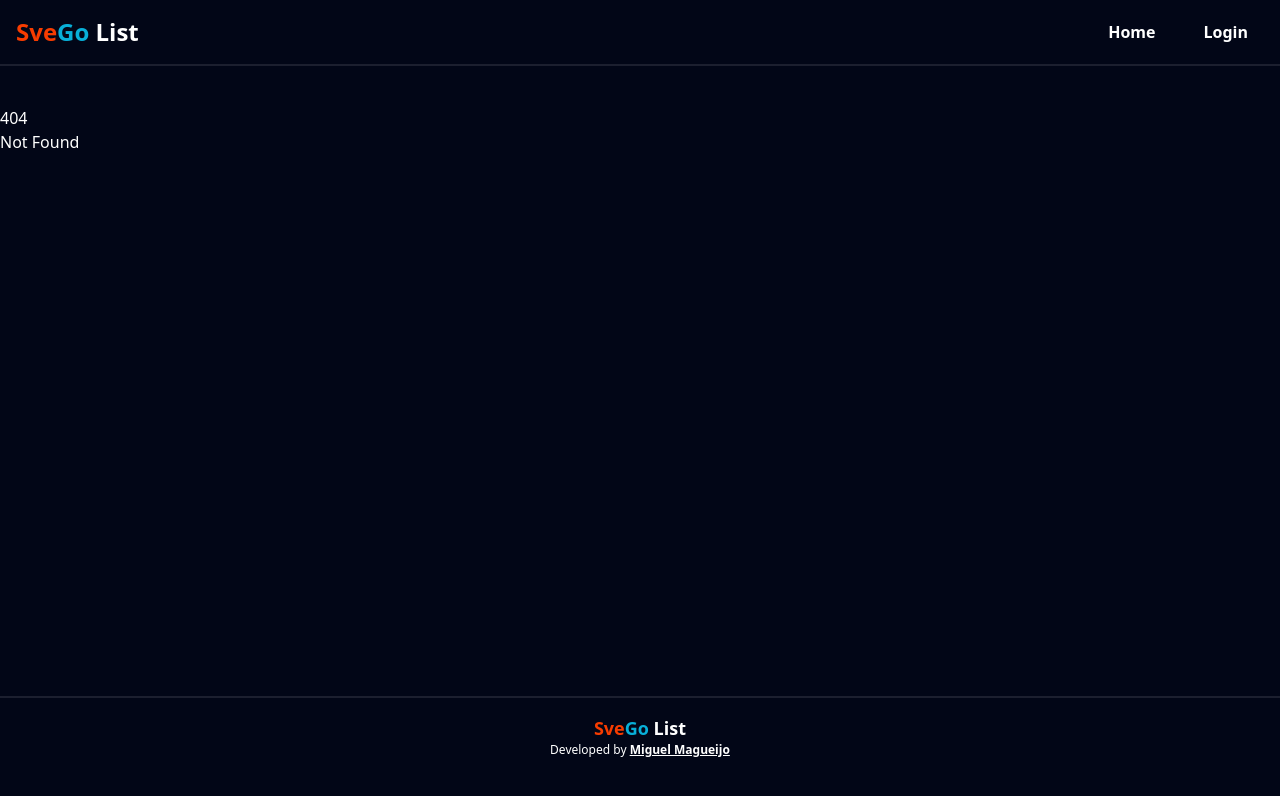
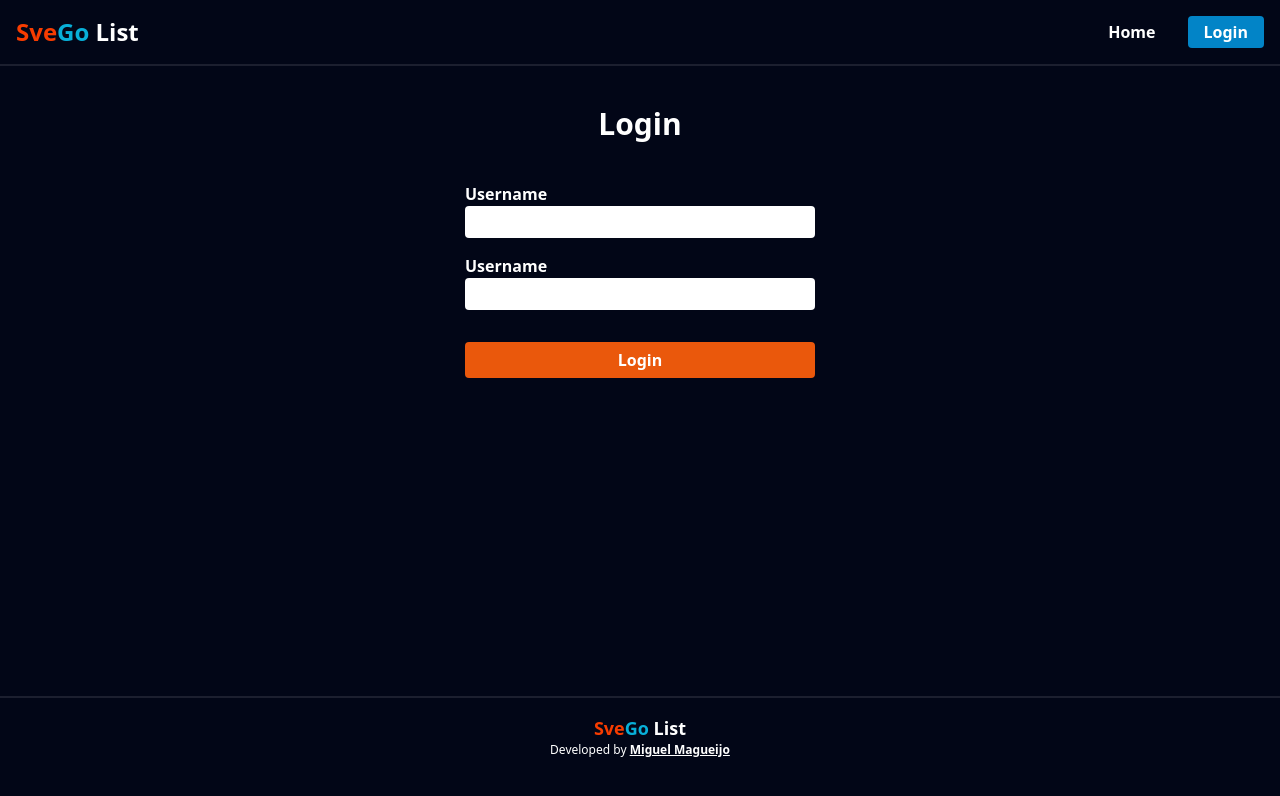
Before and after one commit to miguelmagueijo/SveGo, a SvelteKit app in the folder Web/: page /login in a window 1280 px wide. Before the commit this address had no page. Shown: the top 796 px of the page. Built offline with nearby package versions, Linux system fonts and the light colour scheme; some icons are missing.

Commit message:
Add meta title component, add login page, remove index.tx from lib

```diff
--- a/Web/src/components/Footer.svelte
+++ b/Web/src/components/Footer.svelte
@@ -2,7 +2,7 @@
 	import Icon from "@iconify/svelte";
 </script>
 
-<footer class="pt-4 pb-2 border-t-2 border-white/10">
+<footer class="mt-12 pt-4 pb-2 border-t-2 border-white/10">
 	<p class="text-lg font-bold text-center">
 		<span style="color: #f73c00">Sve</span><span style="color: #08afd8">Go</span> List
 	</p>
--- /dev/null
+++ b/Web/src/lib/MetaTitle.svelte
@@ -0,0 +1,7 @@
+<script lang="ts">
+	export let title = "Page with no name";
+</script>
+
+<svelte:head>
+	<title>SveGo - {title}</title>
+</svelte:head>
--- a/Web/src/lib/index.ts
+++ /dev/null
@@ -1 +0,0 @@
-// place files you want to import through the `$lib` alias in this folder.
--- a/Web/src/routes/+page.svelte
+++ b/Web/src/routes/+page.svelte
@@ -2,6 +2,7 @@
 	import Task from "../components/list/Task.svelte";
 	import Icon from "@iconify/svelte";
 	import { currPage } from "$lib/store";
+	import MetaTitle from "$lib/MetaTitle.svelte";
 
 	currPage.set("home");
 
@@ -96,9 +97,7 @@
 	}
 </script>
 
-<svelte:head>
-	<title>SveGo - Your tasks</title>
-</svelte:head>
+<MetaTitle title="Your tasks" />
 
 <h1 class="text-3xl font-bold text-center">Tasks</h1>
 
--- /dev/null
+++ b/Web/src/routes/login/+page.svelte
@@ -0,0 +1,54 @@
+<script lang="ts">
+	import { currPage } from "$lib/store";
+	import MetaTitle from "$lib/MetaTitle.svelte";
+	import Icon from "@iconify/svelte";
+
+	currPage.set("login");
+</script>
+
+<MetaTitle title="Login" />
+
+<h1 class="text-3xl font-bold text-center">Login</h1>
+<form class="w-[350px] mx-auto mt-10">
+	<div>
+		<label for="i_usr" class="block font-semibold">Username</label>
+		<input id="i_usr" name="username" type="text" class="w-full text-black p-1 rounded" />
+	</div>
+	<div class="mt-4">
+		<label for="i_pw" class="block font-semibold">Username</label>
+		<input id="i_pw" name="password" type="password" class="w-full text-black p-1 rounded" />
+	</div>
+	<button
+		type="submit"
+		class="group relative mt-8 bg-orange-600 py-1.5 rounded font-bold w-full flex gap-1 justify-center items-center
+			   hover:bg-amber-800 duration-300"
+	>
+		<span class="block"> Login </span>
+		<Icon
+			icon="mingcute:arrow-right-fill"
+			class="size-5 absolute duration-300 top-1/2 -translate-y-1/2 opacity-0 group-hover:opacity-100
+					   right-10 group-hover:right-2 scale-x-[25%] group-hover:scale-x-100"
+		/>
+	</button>
+</form>
+
+<style>
+	@keyframes expand-arrow {
+		0% {
+			width: 0;
+		}
+		100% {
+			width: fit-content;
+		}
+	}
+
+	/*.btn-with-arrow .arrow {*/
+	/*	display: none;*/
+	/*}*/
+
+	.btn-with-arrow:hover .arrow {
+		display: block;
+		overflow: hidden;
+		animation: expand-arrow ease-in-out 5s;
+	}
+</style>
```
